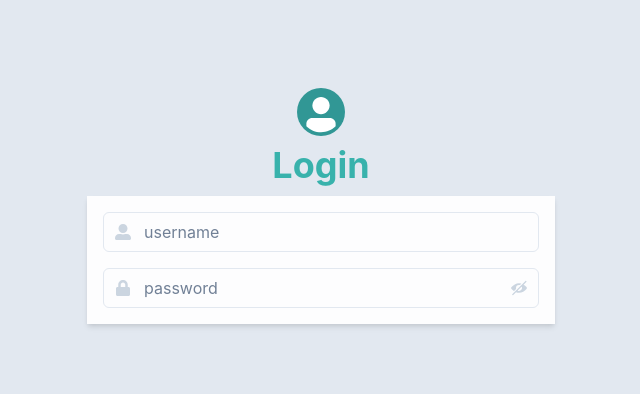
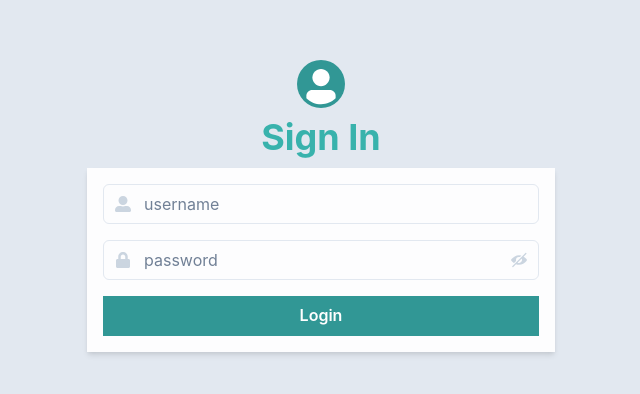
Before and after one commit to besumero628/react-rails-todo-front, a React (Create React App) app: page /login in a window 1280 px wide. Shown: the part 190-584 px from the top of the page, without its empty margins (319-959 px from the left). Built offline with nearby package versions, Linux system fonts and the light colour scheme.

Commit message:
[add] Loginform -> primary button

```diff
--- a/src/components/organisms/form/LoginForm.tsx
+++ b/src/components/organisms/form/LoginForm.tsx
@@ -1,6 +1,7 @@
 import { Box, chakra, FormControl, Stack } from "@chakra-ui/react";
 import { FC, memo, useState } from "react";
 import { FaLock, FaUserAlt } from "react-icons/fa";
+import { PrimaryButton } from "../../atom/button/PrimaryButton";
 import { ViewIconButton } from "../../atom/button/ViewIconButton";
 import { BoxWithIcon } from "../../molecules/box/BoxWithIcon";
 
@@ -36,6 +37,7 @@ export const LoginForm: FC = memo(() => {
                 righticon={<ViewIconButton showPassword={showPassword} onClick={ handleShowClick }/>}
               />
             </FormControl>
+            <PrimaryButton>Login</PrimaryButton>
           </Stack>
         </form>
       </Box>
--- a/src/components/templates/LoginLayout.tsx
+++ b/src/components/templates/LoginLayout.tsx
@@ -20,7 +20,7 @@ export const LoginLayout :FC = memo(()=> {
                     alignItems="center"
                 >
                     <Avatar bg="teal.500" />
-                    <Heading color="teal.400">Login</Heading>
+                    <Heading color="teal.400">Sign In</Heading>
                     <LoginForm />
                 </Stack>
             </Flex>
```
